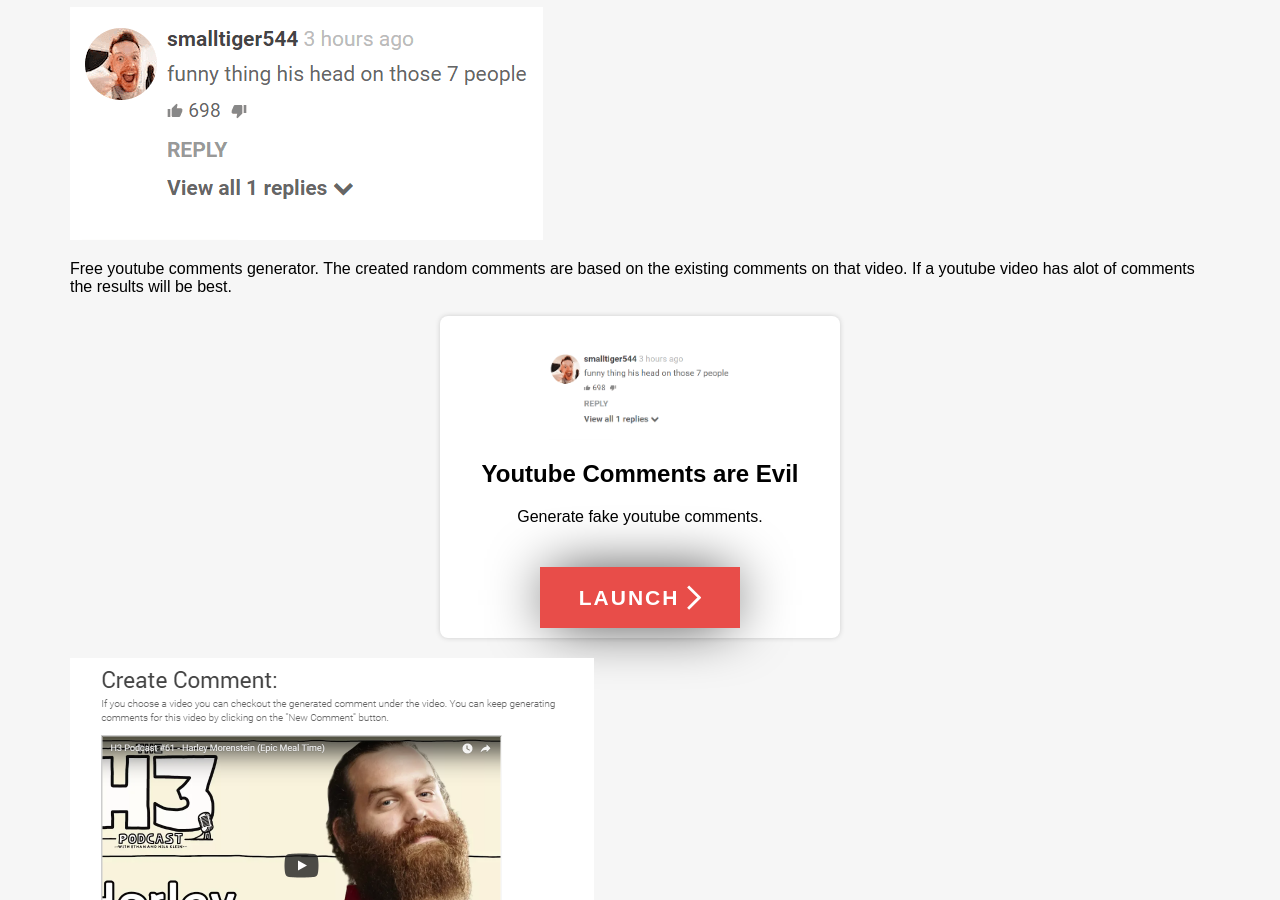
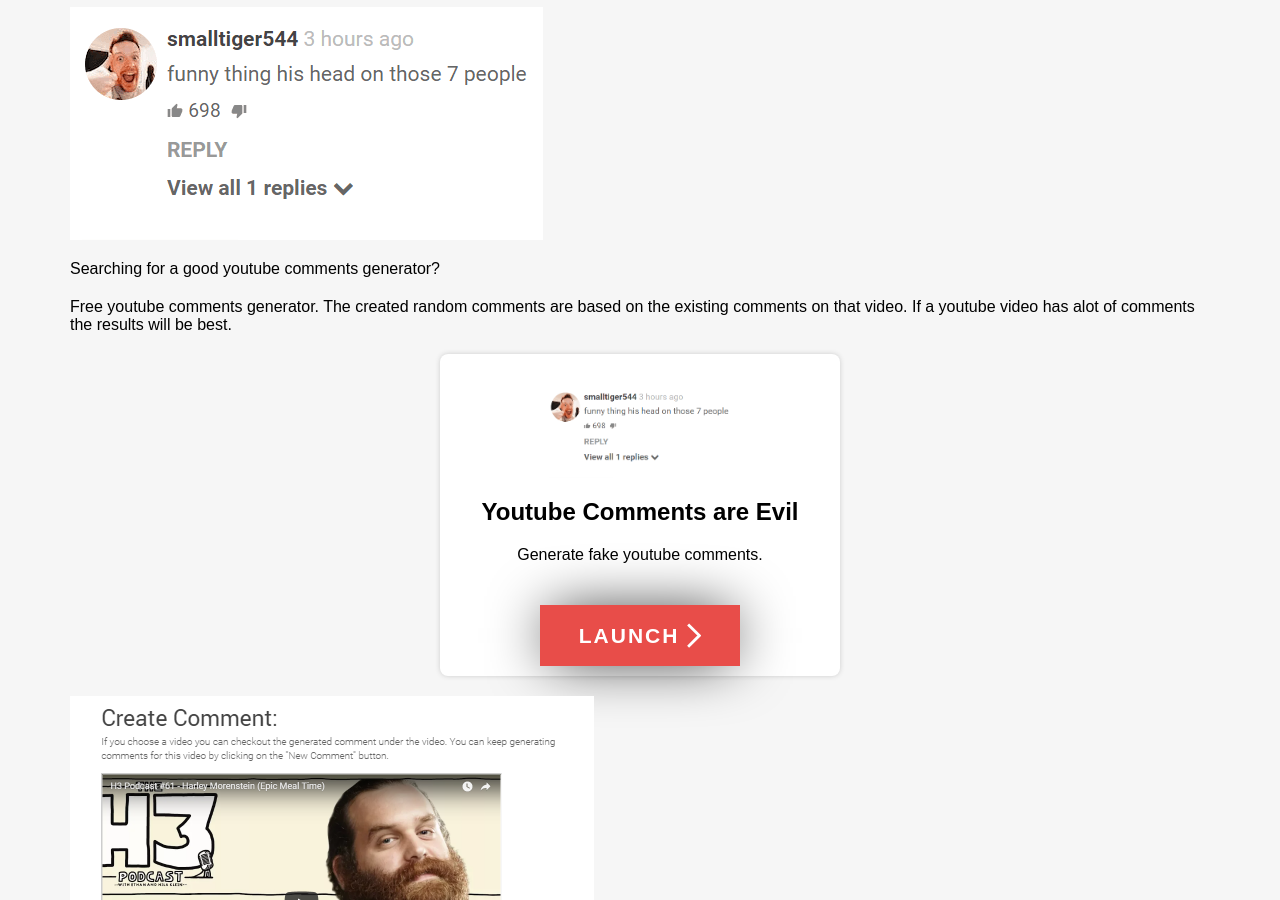
Before and after one commit to LesterGallagher/LesterGallagher.github.io, a Jekyll site: the page built from _posts/2018-08-31-youtube-comment-generator.markdown, in a window 1280 px wide and 900 px high, scrolled down 408 px. Built offline with Jekyll 4.4.1, drawn with Linux system fonts in a browser that asks for light colours.

Commit message:
Updated Youtube Comment Generator

```diff
--- a/_posts/2018-08-31-youtube-comment-generator.markdown
+++ b/_posts/2018-08-31-youtube-comment-generator.markdown
@@ -11,6 +11,8 @@ portal_link: https://ycae.esstudio.site/
 portal_image: "/uploads/comment.PNG"
 ---
 
+Searching for a good youtube comments generator?
+
 Free youtube comments generator. The created random comments are based on the existing comments on that video. If a youtube video has alot of comments the results will be best.
 
 {% include app-portal.html %}
```
